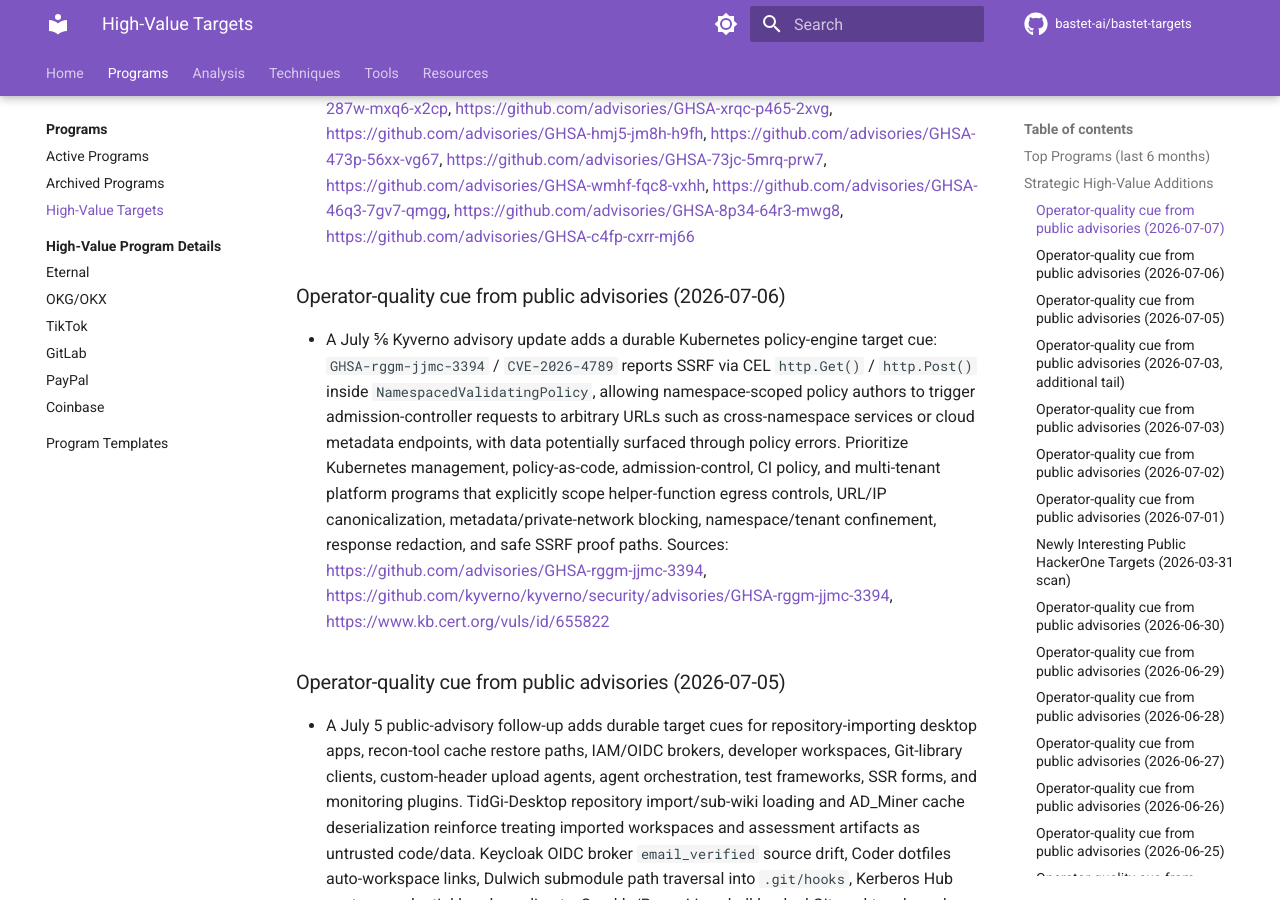
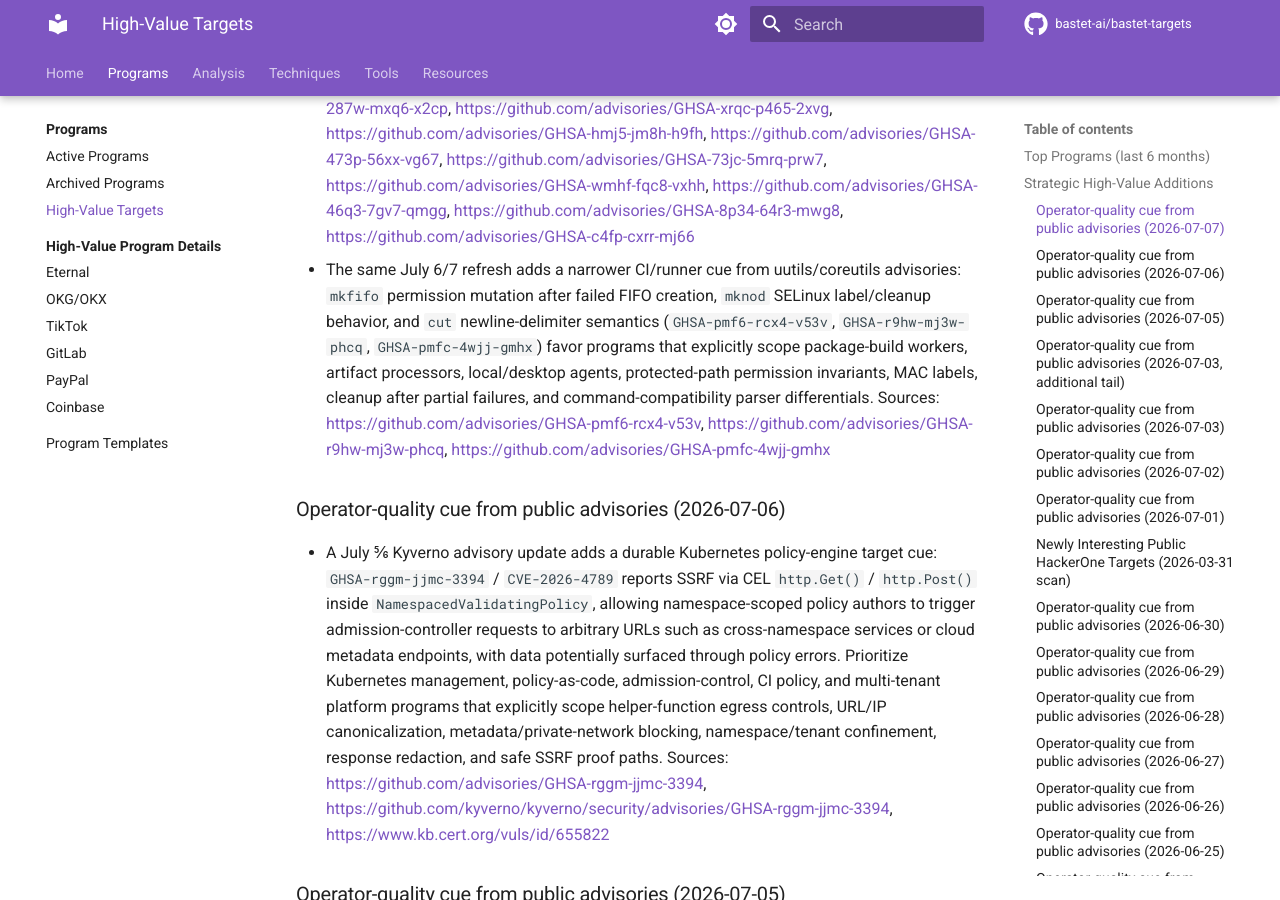
Before and after one commit to bastet-ai/bastet-targets, an MkDocs documentation site: the page built from docs/programs/high-value.md, in a window 1280 px wide and 900 px high, scrolled down 1302 px. Built offline with MkDocs 1.6.1 and Material for MkDocs 9.7.7, drawn with Linux system fonts in a browser that asks for light colours; comment, search, counter and statistics services are not loaded.

Commit message:
Add July 7 uutils runner target signal

```diff
--- a/docs/programs/high-value.md
+++ b/docs/programs/high-value.md
@@ -24,6 +24,7 @@
 ### Operator-quality cue from public advisories (2026-07-07)
 
 - A July 6/7 GitHub Advisory refresh adds durable target cues for workspace agents, local routers/admin appliances, CMS/admin panels, test-management tools, SQL/parser CI, and mail automation libraries. Coder workspace-agent redirect handling, 9router trusted-header and database import/export flaws, Craft CMS referrer/file-read/XSS advisories, Kiwi TCMS redirect/XSS issues, SQLFluff parser resource exhaustion, and Ruby Net::IMAP argument-injection advisories all favor programs that explicitly scope cross-agent file APIs, local control-plane backup/restore routes, trusted-proxy header policy, return/referrer URL canonicalization, server-side file/template inclusion, stored-content sanitization, parser resource ceilings, and protocol command construction. Sources: https://github.com/advisories/GHSA-qrwj-vh9x-gw5v, https://github.com/advisories/GHSA-7cfm-pqrj-xgq7, https://github.com/advisories/GHSA-qvfm-67h2-2qfx, https://github.com/advisories/GHSA-f74w-488g-8x5r, https://github.com/advisories/GHSA-287w-mxq6-x2cp, https://github.com/advisories/GHSA-xrqc-p465-2xvg, https://github.com/advisories/GHSA-hmj5-jm8h-h9fh, https://github.com/advisories/GHSA-473p-56xx-vg67, https://github.com/advisories/GHSA-73jc-5mrq-prw7, https://github.com/advisories/GHSA-wmhf-fqc8-vxhh, https://github.com/advisories/GHSA-46q3-7gv7-qmgg, https://github.com/advisories/GHSA-8p34-64r3-mwg8, https://github.com/advisories/GHSA-c4fp-cxrr-mj66
+- The same July 6/7 refresh adds a narrower CI/runner cue from uutils/coreutils advisories: `mkfifo` permission mutation after failed FIFO creation, `mknod` SELinux label/cleanup behavior, and `cut` newline-delimiter semantics (`GHSA-pmf6-rcx4-v53v`, `GHSA-r9hw-mj3w-phcq`, `GHSA-pmfc-4wjj-gmhx`) favor programs that explicitly scope package-build workers, artifact processors, local/desktop agents, protected-path permission invariants, MAC labels, cleanup after partial failures, and command-compatibility parser differentials. Sources: https://github.com/advisories/GHSA-pmf6-rcx4-v53v, https://github.com/advisories/GHSA-r9hw-mj3w-phcq, https://github.com/advisories/GHSA-pmfc-4wjj-gmhx
 
 ### Operator-quality cue from public advisories (2026-07-06)
 
```
Also changed, not shown: docs/programs/program-quality-signals.md (+1 -0 lines).
